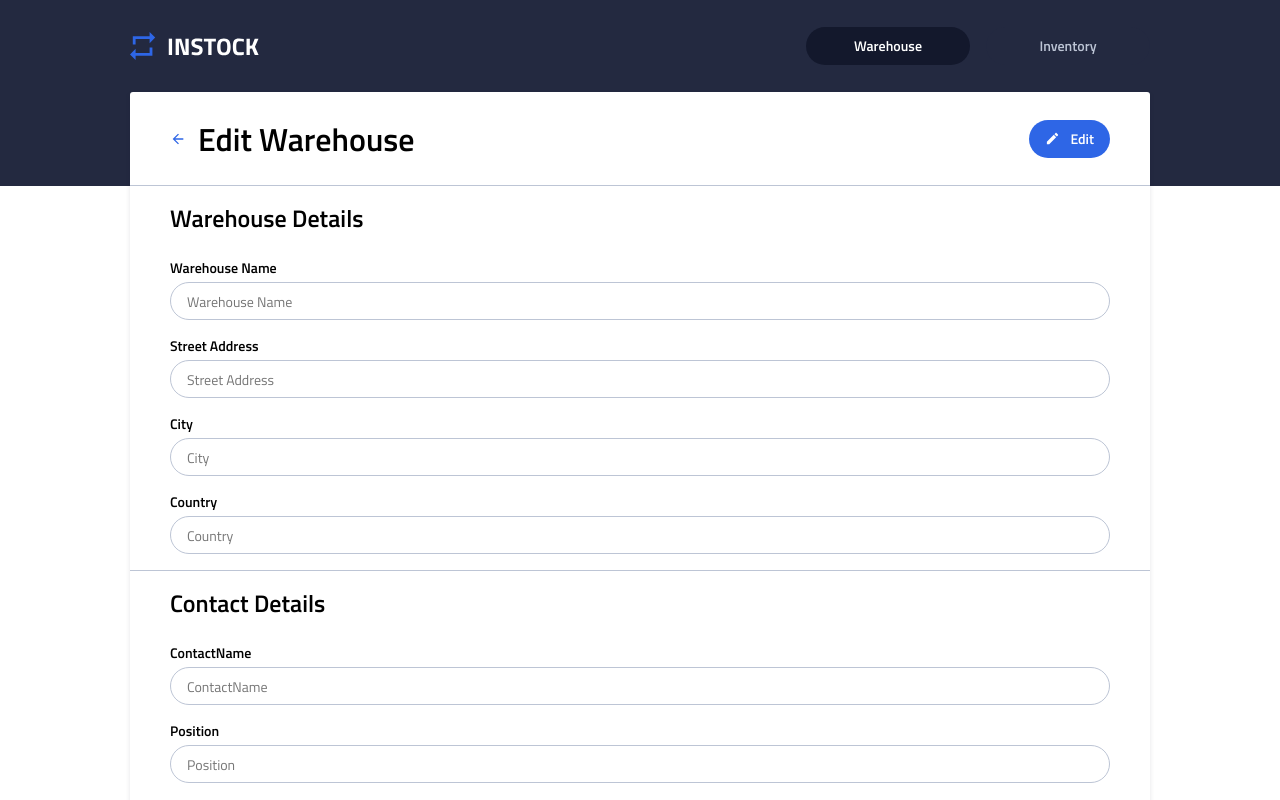
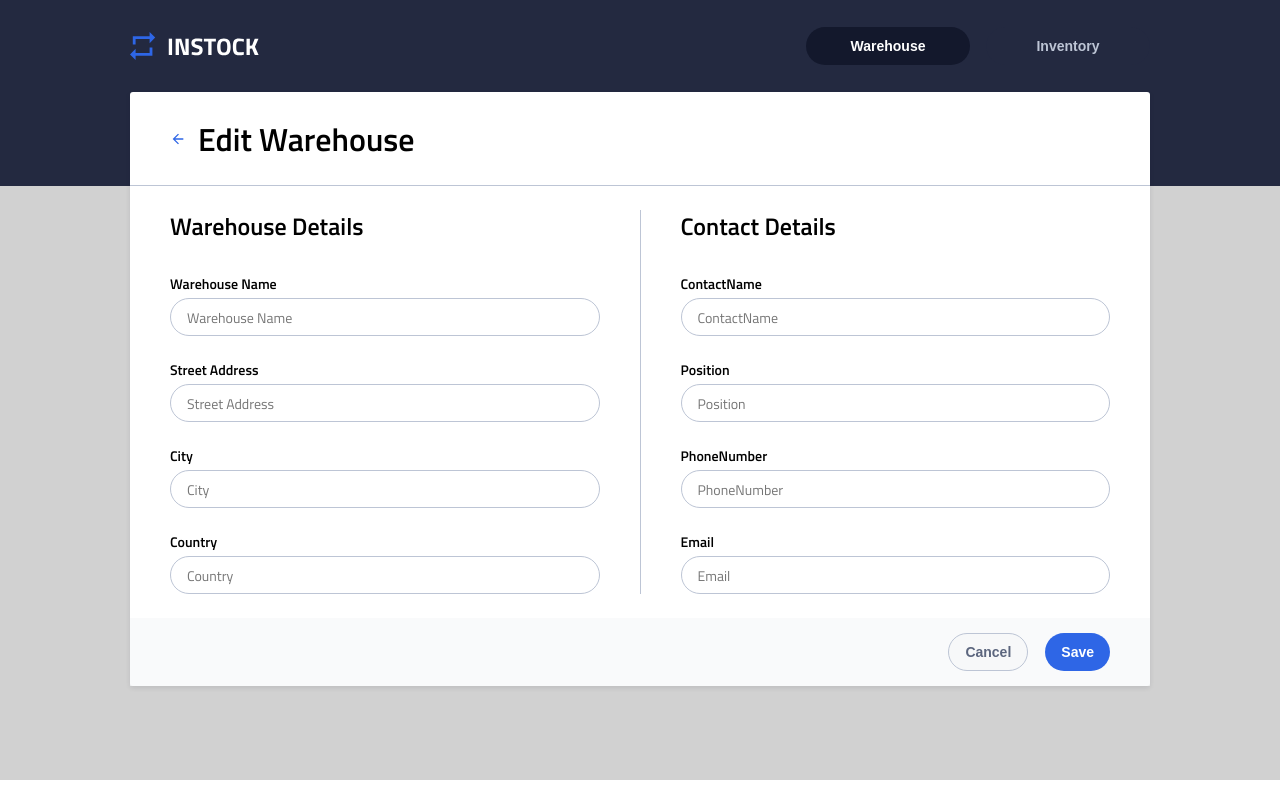
Before and after one commit to cdd741/In-Stock, a React (Create React App) app in the folder client/: page /warehouses/edit/1 in a window 1280 px wide. Shown: the top 800 px of the page. Built offline with nearby package versions, Linux system fonts and the light colour scheme.

Commit message:
adding edit form route
Signed-off-by: Andre Chen <b99chen@uwaterloo.ca>

```diff
--- a/client/src/App.js
+++ b/client/src/App.js
@@ -10,6 +10,7 @@ import AddInventory from "./routes/AddInventory";
 import AddWarehouse from "./routes/AddWareHouse.jsx";
 import Header from "./common/Header/Header";
 import DeleteModal from "./components/DeleteModal/DeleteModal";
+import SecondLevelWrap from "./components/SecondLevelWrap/SecondLevelWrap";
 
 import { Switch, Route, Redirect } from "react-router-dom";
 class App extends Component {
@@ -25,7 +26,7 @@ class App extends Component {
 
   render() {
     return (
-      <>
+      <div className="App">
         <Header
           toggle={this.handleOnToggle}
           isWarehouse={this.state.isWarehouse}
@@ -55,8 +56,9 @@ class App extends Component {
               return <InventoriesDetails {...props} />;
             }}
           />
+          <SecondLevelWrap title="King"></SecondLevelWrap>
         </Switch>
-      </>
+      </div>
     );
   }
 }
--- a/client/src/App.scss
+++ b/client/src/App.scss
@@ -2,6 +2,8 @@
 @use "./styles/partials/variables" as *;
 @use "./styles/partials/mixins" as *;
 
-* {
+.App {
   font-family: "Titillium Web", Roboto, "Open Sans";
+  background-color: #d1d1d1;
+  height: 100%;
 }
--- a/client/src/components/Button/Button.jsx
+++ b/client/src/components/Button/Button.jsx
@@ -20,7 +20,7 @@ function Button({ onClick, width, type, className, children }) {
         onClick(e);
       }}
     >
-      <h3 className={`button__text ${className}__text`}>{children}</h3>
+      <h3 className={`button__text`}>{children}</h3>
     </button>
   );
 }
--- a/client/src/components/Button/Button.scss
+++ b/client/src/components/Button/Button.scss
@@ -11,7 +11,6 @@
   color: $white;
   border-style: none;
   padding: 0;
-  margin: 0;
 
   &__text {
     margin: 0;
@@ -19,6 +18,7 @@
     line-height: $Mobile-H3-LH;
     font-weight: 600;
     font-style: normal;
+    padding: 8px 16px;
 
     @include tablet {
       font-size: $H3;
--- a/client/src/components/Input/Input.scss
+++ b/client/src/components/Input/Input.scss
@@ -6,15 +6,18 @@
   display: flex;
   flex-direction: column;
   width: 100%;
+  @include tablet {
+  }
 
   &__label-text {
     font-size: $Mobile-H3;
     line-height: $Mobile-H3-LH;
     font-weight: 600;
-    margin: 0;
+    margin: 16px 0 4px 0;
     @include tablet {
       font-size: $H3;
       line-height: $Mobile-H3-LH;
+      margin-top: 24px;
     }
   }
 
@@ -24,7 +27,7 @@
     box-sizing: border-box;
     color: $slate;
     border: 1px solid $cloud;
-    margin: 4px 0 16px;
+
     padding: 0px 16px;
     font-family: inherit;
     font-size: $Mobile-P2;
@@ -55,6 +58,7 @@
   &__err-container {
     display: flex;
     align-items: center;
+    margin-top: 4px;
   }
 
   &__err-icon {
@@ -66,8 +70,11 @@
     margin: 0;
     color: $red;
     font-size: $Mobile-P3;
+    line-height: $Mobile-P3-LH;
+    font-weight: 400;
     @include tablet {
       font-size: $P3;
+      line-height: $P3-LH;
     }
   }
 }
--- a/client/src/components/SecondLevelWrap/SecondLevelWrap.jsx
+++ b/client/src/components/SecondLevelWrap/SecondLevelWrap.jsx
@@ -13,6 +13,7 @@ function SecondLevelWrap({ title, edit, onClickBack, onClickEdit, children }) {
   };
 
   return (
+    <div className="main-container-wrapper">
       <div className="secondLevelWrap">
         <div className="secondLevelWrap__header-container">
           <div className="secondLevelWrap__header">
@@ -39,6 +40,7 @@ function SecondLevelWrap({ title, edit, onClickBack, onClickEdit, children }) {
         </div>
         {children}
       </div>
+    </div>
   );
 }
 
--- a/client/src/components/SecondLevelWrap/SecondLevelWrap.scss
+++ b/client/src/components/SecondLevelWrap/SecondLevelWrap.scss
@@ -1,7 +1,14 @@
 @use '../../styles/partials/mixins' as *;
 @use '../../styles/partials/typography' as *;
 @use '../../styles/partials/variables' as *;
+.main-container-wrapper {
+  width: 100%;
+  display: flex;
+  justify-content: center;
+}
+
 .secondLevelWrap {
+  width: 100%;
   @include container-overlap;
   @include page-padding;
   background-color: $white;
--- a/client/src/components/WarehouseForm/WarehouseForm.jsx
+++ b/client/src/components/WarehouseForm/WarehouseForm.jsx
@@ -32,6 +32,7 @@ export default class WarehouseForm extends Component {
   render() {
     return (
       <form className="warehouse-form">
+        <div className="warehouse-form__input-wrapper">
           <div className="warehouse-form__details warehouse-form__details--warehouse">
             <h2 className="warehouse-form__title">Warehouse Details</h2>
             <Input
@@ -41,7 +42,7 @@ export default class WarehouseForm extends Component {
               id="warehouseName"
               placeholder="Warehouse Name"
               value={this.state.warehouseName}
-            className="input"
+              className="input input--warehouseName"
             />
             <Input
               onChange={this.handleOnChange}
@@ -50,7 +51,7 @@ export default class WarehouseForm extends Component {
               id="streetAddress"
               placeholder="Street Address"
               value={this.state.streetAddress}
-            className="input"
+              className="input input--streetAddress"
             />
             <Input
               onChange={this.handleOnChange}
@@ -59,7 +60,7 @@ export default class WarehouseForm extends Component {
               id="city"
               placeholder="City"
               value={this.state.city}
-            className="input"
+              className="input input--city"
             />
             <Input
               onChange={this.handleOnChange}
@@ -68,7 +69,7 @@ export default class WarehouseForm extends Component {
               id="country"
               placeholder="Country"
               value={this.state.country}
-            className="input"
+              className="input input--country"
             />
           </div>
           <div className="warehouse-form__details warehouse-form__details--contact">
@@ -80,7 +81,7 @@ export default class WarehouseForm extends Component {
               id="contactName"
               placeholder="ContactName"
               value={this.state.contactName}
-            className="input"
+              className="input input--contactName"
             />
             <Input
               onChange={this.handleOnChange}
@@ -89,7 +90,7 @@ export default class WarehouseForm extends Component {
               id="position"
               placeholder="Position"
               value={this.state.position}
-            className="input"
+              className="input input--position"
             />
             <Input
               onChange={this.handleOnChange}
@@ -98,7 +99,7 @@ export default class WarehouseForm extends Component {
               id="phoneNumber"
               placeholder="PhoneNumber"
               value={this.state.phoneNumber}
-            className="input"
+              className="input input--phoneNumber"
             />
             <Input
               onChange={this.handleOnChange}
@@ -107,8 +108,9 @@ export default class WarehouseForm extends Component {
               id="email"
               placeholder="Email"
               value={this.state.email}
-            className="input"
+              className="input input--email"
             />
+          </div>
         </div>
         <div className="warehouse-form__buttons">
           <Button
@@ -122,7 +124,7 @@ export default class WarehouseForm extends Component {
             className="warehouse-form__button warehouse-form__button--submit"
             onSubmit={this.handleOnSubmit}
           >
-            + Add Warehouse
+            {this.props.type === "edit" ? "Save" : "+ Add Warehouse"}
           </Button>
         </div>
       </form>
--- a/client/src/components/WarehouseForm/WarehouseForm.scss
+++ b/client/src/components/WarehouseForm/WarehouseForm.scss
@@ -2,18 +2,45 @@
 @use '../../styles/partials/typography' as *;
 @use '../../styles/partials/variables' as *;
 .warehouse-form {
+  &__input-wrapper {
+    @include tablet {
+      display: flex;
+      justify-content: center;
+      margin: 24px 0;
+    }
+  }
+
   &__details {
+    margin: 16px 0 0 0;
+
+    @include tablet {
+      width: 100%;
+      padding-bottom: 32px;
+      margin: 0;
+    }
     &--warehouse {
       @include main-page-padding;
       border-bottom: 1px solid $cloud;
+      padding-bottom: 24px;
+
+      @include tablet {
+        border-bottom: none;
+        border-right: 1px solid $cloud;
+        padding-bottom: 0;
+      }
     }
+
     &--contact {
       @include main-page-padding;
+      padding-bottom: 24px;
+      @include tablet {
+        padding-bottom: 0;
+      }
     }
   }
 
   &__title {
-    margin: 16px 0 24px;
+    margin: 0 0 8px;
     font-size: $Mobile-H2;
     line-height: $Mobile-H2-LH;
     @include tablet {
@@ -28,10 +55,17 @@
     display: flex;
     align-items: center;
     height: 68px;
+
+    @include tablet {
+      justify-content: flex-end;
+    }
   }
 
   &__button {
     width: 100%;
+    @include tablet {
+      width: fit-content;
+    }
 
     &--cancel {
       margin-right: 17px;
--- a/client/src/routes/EditWarehouse.jsx
+++ b/client/src/routes/EditWarehouse.jsx
@@ -12,13 +12,19 @@ export default class EditWarehouse extends Component {
     const handleOnSubmit = (state) => {};
 
     return (
-      <SecondLevelWrap
-        title="Edit Warehouse"
-        onClickBack={handleBackClick}
-        edit={true}
-      >
-        <WarehouseForm onSubmit={handleOnSubmit} onCancel={handleOnCancel} />
-      </SecondLevelWrap>
+      <div className="container-wrapper">
+        <SecondLevelWrap
+          title="Edit Warehouse"
+          onClickBack={handleBackClick}
+          edit={false}
+        >
+          <WarehouseForm
+            type={"edit"}
+            onSubmit={handleOnSubmit}
+            onCancel={handleOnCancel}
+          />
+        </SecondLevelWrap>
+      </div>
     );
   }
 }
--- a/client/src/styles/partials/_mixins.scss
+++ b/client/src/styles/partials/_mixins.scss
@@ -33,7 +33,7 @@
 
   @include tablet {
     padding: 0 $tablet-inner-page-edge;
-    max-width: 960px;
+    max-width: 940px;
   }
 
   @include desktop {
```
Lines whose indentation alone changed are shown as unchanged.
